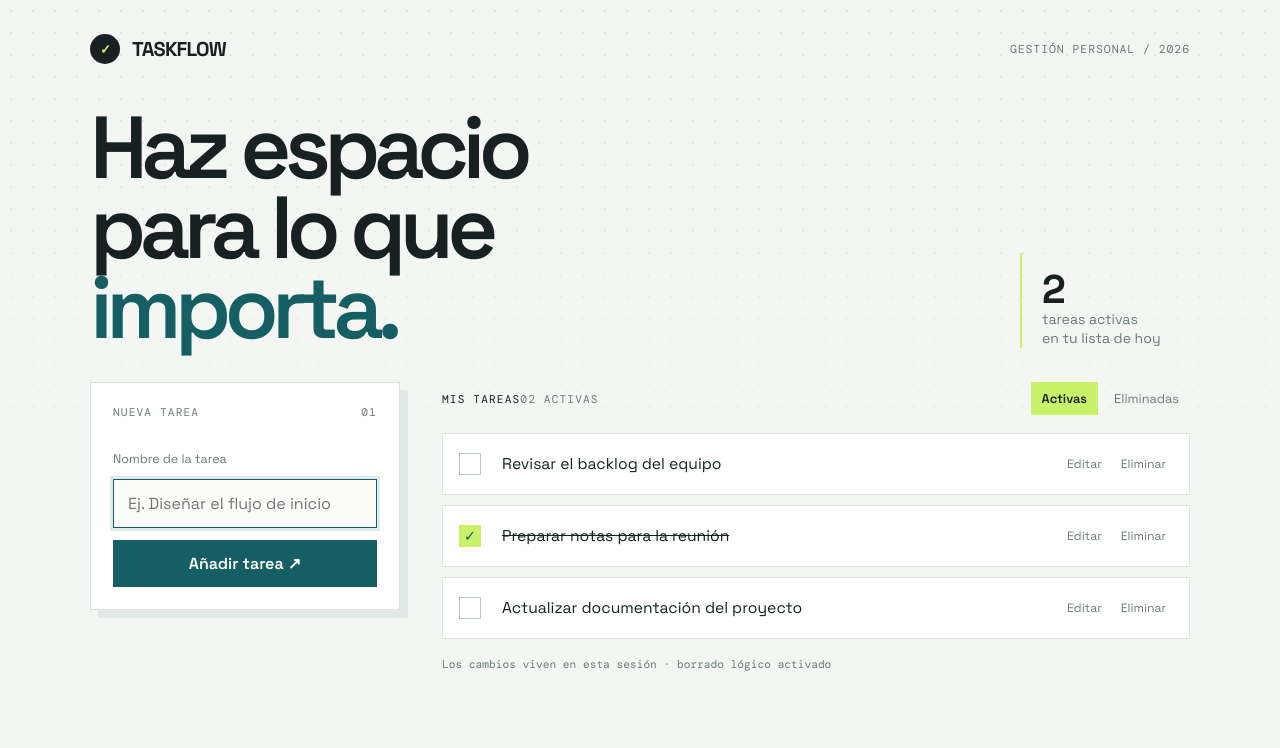
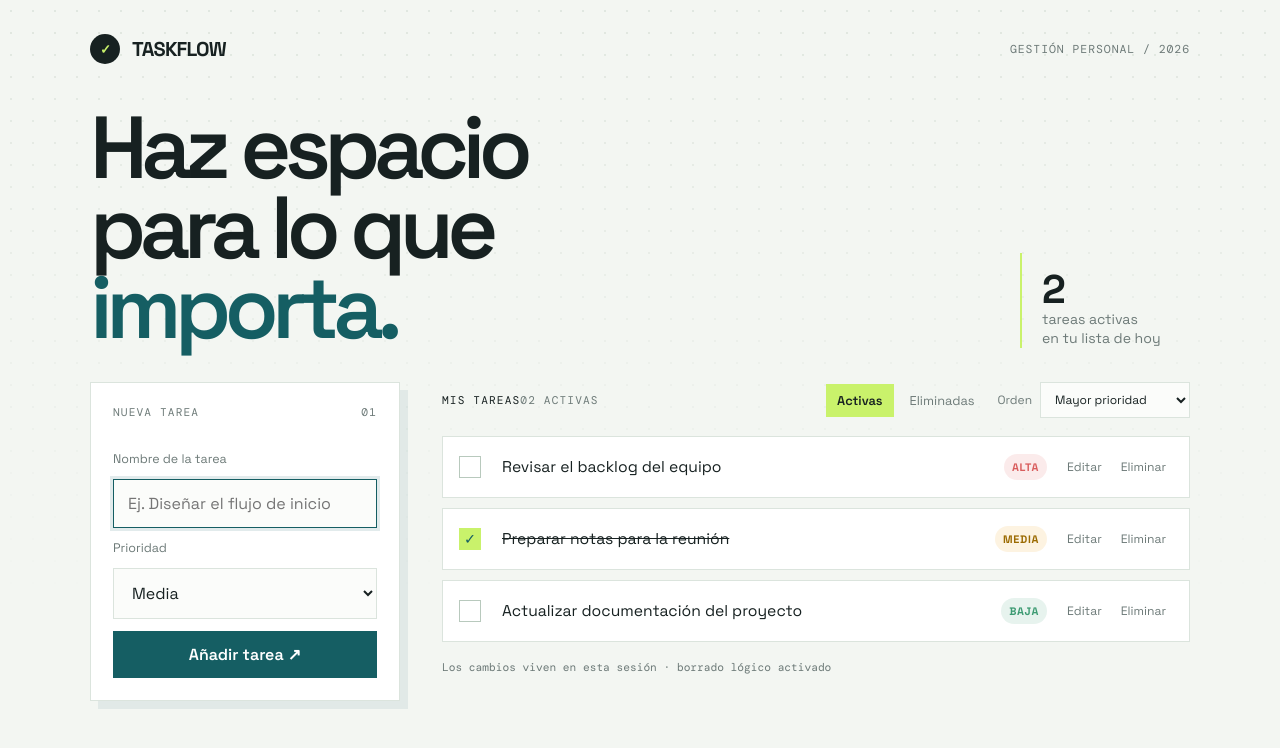
Before and after one commit to CVUCB/ProjectoDePrueba, a React (Vite) app: page / in a window 1280 px wide. Shown: the top 748 px of the page. Built offline with nearby package versions, Linux system fonts and the light colour scheme.

Commit message:
feat: add task priority support

```diff
--- a/src/App.jsx
+++ b/src/App.jsx
@@ -4,22 +4,27 @@ import TaskList from './components/TaskList';
 import TaskToolbar from './components/TaskToolbar';
 
 const starterTasks = [
-  { id: 1, name: 'Revisar el backlog del equipo', active: true, deleted: false },
-  { id: 2, name: 'Preparar notas para la reunión', active: false, deleted: false },
-  { id: 3, name: 'Actualizar documentación del proyecto', active: true, deleted: false },
+  { id: 1, name: 'Revisar el backlog del equipo', active: true, deleted: false, priority: 'alta' },
+  { id: 2, name: 'Preparar notas para la reunión', active: false, deleted: false, priority: 'media' },
+  { id: 3, name: 'Actualizar documentación del proyecto', active: true, deleted: false, priority: 'baja' },
 ];
+
+const priorityOrder = { alta: 3, media: 2, baja: 1 };
 
 function App() {
   const [tasks, setTasks] = useState(starterTasks);
   const [filter, setFilter] = useState('active');
+  const [sortMode, setSortMode] = useState('priority-desc');
   const [editingTask, setEditingTask] = useState(null);
   const activeCount = tasks.filter((task) => !task.deleted && task.active).length;
   const deletedCount = tasks.filter((task) => task.deleted).length;
 
-  function addOrUpdate(name) {
+  function addOrUpdate(name, priority = 'media') {
+    const normalizedPriority = ['baja', 'media', 'alta'].includes(priority) ? priority : 'media';
+
     setTasks((current) => editingTask
-      ? current.map((task) => task.id === editingTask.id ? { ...task, name } : task)
-      : [...current, { id: Date.now(), name, active: true, deleted: false }]);
+      ? current.map((task) => task.id === editingTask.id ? { ...task, name, priority: normalizedPriority } : task)
+      : [...current, { id: Date.now(), name, active: true, deleted: false, priority: normalizedPriority }]);
     setEditingTask(null);
   }
 
@@ -29,6 +34,12 @@ function App() {
     onDelete: (id) => setTasks((current) => current.map((task) => task.id === id ? { ...task, deleted: true } : task)),
     onRestore: (id) => setTasks((current) => current.map((task) => task.id === id ? { ...task, deleted: false } : task)),
   };
+
+  const sortedTasks = [...tasks].sort((a, b) => {
+    if (sortMode === 'priority-asc') return priorityOrder[a.priority] - priorityOrder[b.priority];
+    if (sortMode === 'priority-desc') return priorityOrder[b.priority] - priorityOrder[a.priority];
+    return 0;
+  });
 
   return (
     <main className="shell">
@@ -43,8 +54,15 @@ function App() {
       <section className="workspace">
         <TaskForm editingTask={editingTask} onSave={addOrUpdate} onCancel={() => setEditingTask(null)} />
         <div>
-          <TaskToolbar filter={filter} setFilter={setFilter} activeCount={activeCount} deletedCount={deletedCount} />
-          <TaskList tasks={tasks} filter={filter} handlers={handlers} />
+          <TaskToolbar
+            filter={filter}
+            setFilter={setFilter}
+            sortMode={sortMode}
+            setSortMode={setSortMode}
+            activeCount={activeCount}
+            deletedCount={deletedCount}
+          />
+          <TaskList tasks={sortedTasks} filter={filter} handlers={handlers} />
           <div className="meta">Los cambios viven en esta sesión · borrado lógico activado</div>
         </div>
       </section>
--- a/src/components/TaskForm.jsx
+++ b/src/components/TaskForm.jsx
@@ -2,15 +2,17 @@ import { useEffect, useState } from 'react';
 
 function TaskForm({ editingTask, onSave, onCancel }) {
   const [name, setName] = useState(editingTask?.name ?? '');
+  const [priority, setPriority] = useState(editingTask?.priority ?? 'media');
 
   useEffect(() => {
     setName(editingTask?.name ?? '');
+    setPriority(editingTask?.priority ?? 'media');
   }, [editingTask]);
 
   function submit(event) {
     event.preventDefault();
     const cleanName = name.trim();
-    if (cleanName) onSave(cleanName);
+    if (cleanName) onSave(cleanName, priority);
   }
 
   return (
@@ -27,6 +29,18 @@ function TaskForm({ editingTask, onSave, onCancel }) {
         placeholder="Ej. Diseñar el flujo de inicio"
         autoFocus
       />
+
+      <label htmlFor="task-priority">Prioridad</label>
+      <select
+        id="task-priority"
+        value={priority}
+        onChange={(event) => setPriority(event.target.value)}
+      >
+        <option value="baja">Baja</option>
+        <option value="media">Media</option>
+        <option value="alta">Alta</option>
+      </select>
+
       <button className="primary" type="submit">
         {editingTask ? 'Guardar cambios' : 'Añadir tarea'} <span aria-hidden="true">↗</span>
       </button>
--- a/src/components/TaskItem.jsx
+++ b/src/components/TaskItem.jsx
@@ -1,4 +1,10 @@
 function TaskItem({ task, onToggle, onEdit, onDelete, onRestore }) {
+  const priorityLabel = {
+    baja: 'Baja',
+    media: 'Media',
+    alta: 'Alta',
+  };
+
   return (
     <article className={`task ${task.active ? '' : 'is-done'}`}>
       {!task.deleted && (
@@ -6,7 +12,14 @@ function TaskItem({ task, onToggle, onEdit, onDelete, onRestore }) {
           {task.active ? '' : '✓'}
         </button>
       )}
-      <span className="task-name">{task.name}</span>
+
+      <div className="task-content">
+        <span className="task-name">{task.name}</span>
+        <span className={`priority-badge priority-${task.priority || 'media'}`}>
+          {priorityLabel[task.priority] || 'Media'}
+        </span>
+      </div>
+
       <div className="task-actions">
         {task.deleted ? (
           <button className="icon-btn" onClick={() => onRestore(task.id)}>Restaurar</button>
--- a/src/components/TaskList.jsx
+++ b/src/components/TaskList.jsx
@@ -14,7 +14,7 @@ function TaskList({ tasks, filter, handlers }) {
 
   return (
     <div className="tasks">
-      {visibleTasks.map((task) => <TaskItem key={task.id} task={task} {...handlers} />)}
+      {visibleTasks.map((task, index) => <TaskItem key={index} task={task} {...handlers} />)}
     </div>
   );
 }
--- a/src/components/TaskToolbar.jsx
+++ b/src/components/TaskToolbar.jsx
@@ -1,9 +1,10 @@
-function TaskToolbar({ filter, setFilter, activeCount, deletedCount }) {
+function TaskToolbar({ filter, setFilter, sortMode, setSortMode, activeCount, deletedCount }) {
   return (
     <div className="list-head">
       <div className="panel-label list-title">
         Mis tareas <span>{String(activeCount).padStart(2, '0')} activas</span>
       </div>
+      <div className="toolbar-actions">
         <div className="tabs" role="tablist" aria-label="Filtrar tareas">
           <button className={`tab ${filter === 'active' ? 'active' : ''}`} onClick={() => setFilter('active')}>
             Activas
@@ -12,6 +13,16 @@ function TaskToolbar({ filter, setFilter, activeCount, deletedCount }) {
             Eliminadas {deletedCount > 0 && `(${deletedCount})`}
           </button>
         </div>
+
+        <label className="sort-wrap">
+          <span>Orden</span>
+          <select value={sortMode} onChange={(event) => setSortMode(event.target.value)}>
+            <option value="manual">Manual</option>
+            <option value="priority-desc">Mayor prioridad</option>
+            <option value="priority-asc">Menor prioridad</option>
+          </select>
+        </label>
+      </div>
     </div>
   );
 }
--- a/src/styles.css
+++ b/src/styles.css
@@ -1,10 +1,10 @@
 @import url('https://fonts.googleapis.com/css2?family=DM+Mono:wght@400;500&family=Space+Grotesk:wght@400;500;600;700&display=swap');
 
-:root { --ink: #172121; --muted: #6d7a78; --paper: #f3f6f2; --line: #dbe4dd; --lime: #c9f26b; --teal: #155e63; --coral: #f27d67; }
+:root { --ink: #172121; --muted: #6d7a78; --paper: #f3f6f2; --line: #dbe4dd; --lime: #c9f26b; --teal: #155e63; --coral: #f27d67; --red: #d95d5d; --amber: #f0b249; --green: #3d9b73; }
 * { box-sizing: border-box; }
 body { margin: 0; min-width: 320px; color: var(--ink); background: var(--paper); font-family: 'Space Grotesk', sans-serif; }
 body::before { content: ''; position: fixed; inset: 0; pointer-events: none; opacity: .45; background-image: radial-gradient(#c9d4ca 1px, transparent 1px); background-size: 22px 22px; mask-image: linear-gradient(to bottom, black, transparent 75%); }
-button, input { font: inherit; }
+button, input, select { font: inherit; }
 button { cursor: pointer; }
 .shell { position: relative; z-index: 1; width: min(1100px, calc(100% - 40px)); margin: 0 auto; padding: 34px 0 64px; }
 header { display: flex; justify-content: space-between; align-items: flex-start; gap: 24px; margin-bottom: 44px; }
@@ -23,23 +23,31 @@ h1 em { color: var(--teal); font-style: normal; }
 .list-title { margin: 0; }
 .task-form { display: grid; gap: 12px; }
 label { color: var(--muted); font-size: .78rem; }
-input { width: 100%; border: 1px solid var(--line); background: #fbfcfa; color: var(--ink); padding: 13px 14px; outline: none; }
-input:focus { border-color: var(--teal); box-shadow: 0 0 0 3px rgba(21,94,99,.12); }
+input, select { width: 100%; border: 1px solid var(--line); background: #fbfcfa; color: var(--ink); padding: 13px 14px; outline: none; }
+input:focus, select:focus { border-color: var(--teal); box-shadow: 0 0 0 3px rgba(21,94,99,.12); }
 .primary { border: 0; background: var(--teal); color: white; padding: 13px 16px; font-weight: 600; transition: transform .2s, background .2s; }
 .primary:hover { background: #0d4b50; transform: translateY(-2px); }
 .cancel { border: 0; background: transparent; color: var(--muted); padding: 3px; font-size: .8rem; }
 .cancel:hover { color: var(--ink); }
 .list-head { display: flex; justify-content: space-between; align-items: center; gap: 15px; margin-bottom: 18px; }
+.toolbar-actions { display: flex; align-items: center; gap: 12px; flex-wrap: wrap; }
 .tabs { display: flex; gap: 5px; }
 .tab { border: 0; padding: 8px 11px; background: transparent; color: var(--muted); font-size: .8rem; }
 .tab.active { color: var(--ink); background: var(--lime); font-weight: 600; }
+.sort-wrap { display: flex; align-items: center; gap: 8px; color: var(--muted); font-size: .75rem; }
+.sort-wrap select { width: auto; min-width: 150px; padding: 8px 10px; }
 .tasks { display: grid; gap: 10px; }
 .task { display: grid; grid-template-columns: 30px 1fr auto; align-items: center; gap: 13px; background: white; border: 1px solid var(--line); padding: 15px 16px; animation: rise .35s both; }
 .task.is-done { opacity: .63; }
 .check { width: 22px; height: 22px; border: 1px solid #b8c9bd; background: transparent; color: var(--teal); display: grid; place-items: center; padding: 0; font-size: .9rem; }
 .is-done .check { background: var(--lime); border-color: var(--lime); }
+.task-content { display: flex; align-items: center; justify-content: space-between; gap: 12px; min-width: 0; }
 .task-name { font-size: .98rem; overflow-wrap: anywhere; }
 .is-done .task-name { text-decoration: line-through; }
+.priority-badge { display: inline-flex; align-items: center; justify-content: center; font-size: .68rem; font-weight: 700; letter-spacing: .06em; text-transform: uppercase; padding: 6px 8px; border-radius: 999px; }
+.priority-baja { background: rgba(61, 155, 115, .12); color: var(--green); }
+.priority-media { background: rgba(240, 178, 73, .16); color: #9b6a00; }
+.priority-alta { background: rgba(217, 93, 93, .12); color: var(--red); }
 .task-actions { display: flex; gap: 5px; }
 .icon-btn { border: 0; background: transparent; color: var(--muted); padding: 7px; font-size: .76rem; }
 .icon-btn:hover { color: var(--ink); background: var(--paper); }
@@ -48,4 +56,4 @@ input:focus { border-color: var(--teal); box-shadow: 0 0 0 3px rgba(21,94,99,.12
 .empty strong { display: block; color: var(--ink); margin-bottom: 6px; }
 .meta { margin-top: 18px; color: var(--muted); font-family: 'DM Mono', monospace; font-size: .7rem; }
 @keyframes rise { from { opacity: 0; transform: translateY(7px); } to { opacity: 1; transform: translateY(0); } }
-@media (max-width: 760px) { .shell { width: min(100% - 28px, 600px); padding-top: 22px; } header { margin-bottom: 34px; } .date { display: none; } .intro { grid-template-columns: 1fr; gap: 22px; } .summary { width: 100%; padding: 12px 0 0 14px; } .summary strong { display: inline; margin-right: 8px; } .workspace { grid-template-columns: 1fr; gap: 25px; } .panel { padding: 18px; } }
+@media (max-width: 760px) { .shell { width: min(100% - 28px, 600px); padding-top: 22px; } header { margin-bottom: 34px; } .date { display: none; } .intro { grid-template-columns: 1fr; gap: 22px; } .summary { width: 100%; padding: 12px 0 0 14px; } .summary strong { display: inline; margin-right: 8px; } .workspace { grid-template-columns: 1fr; gap: 25px; } .panel { padding: 18px; } .task { grid-template-columns: 30px 1fr; } .task-actions { grid-column: 2; justify-content: flex-end; } .task-content { flex-direction: column; align-items: flex-start; } }
```
Lines whose indentation alone changed are shown as unchanged.
